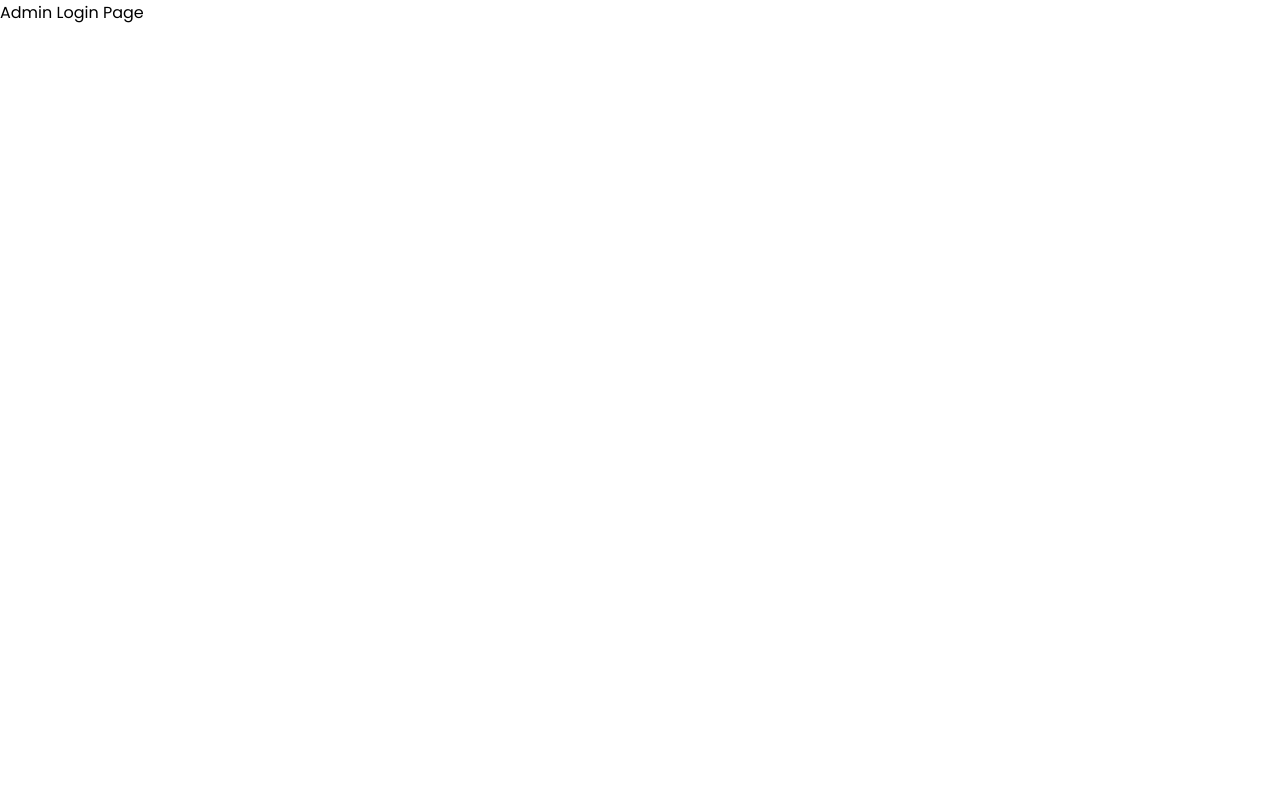
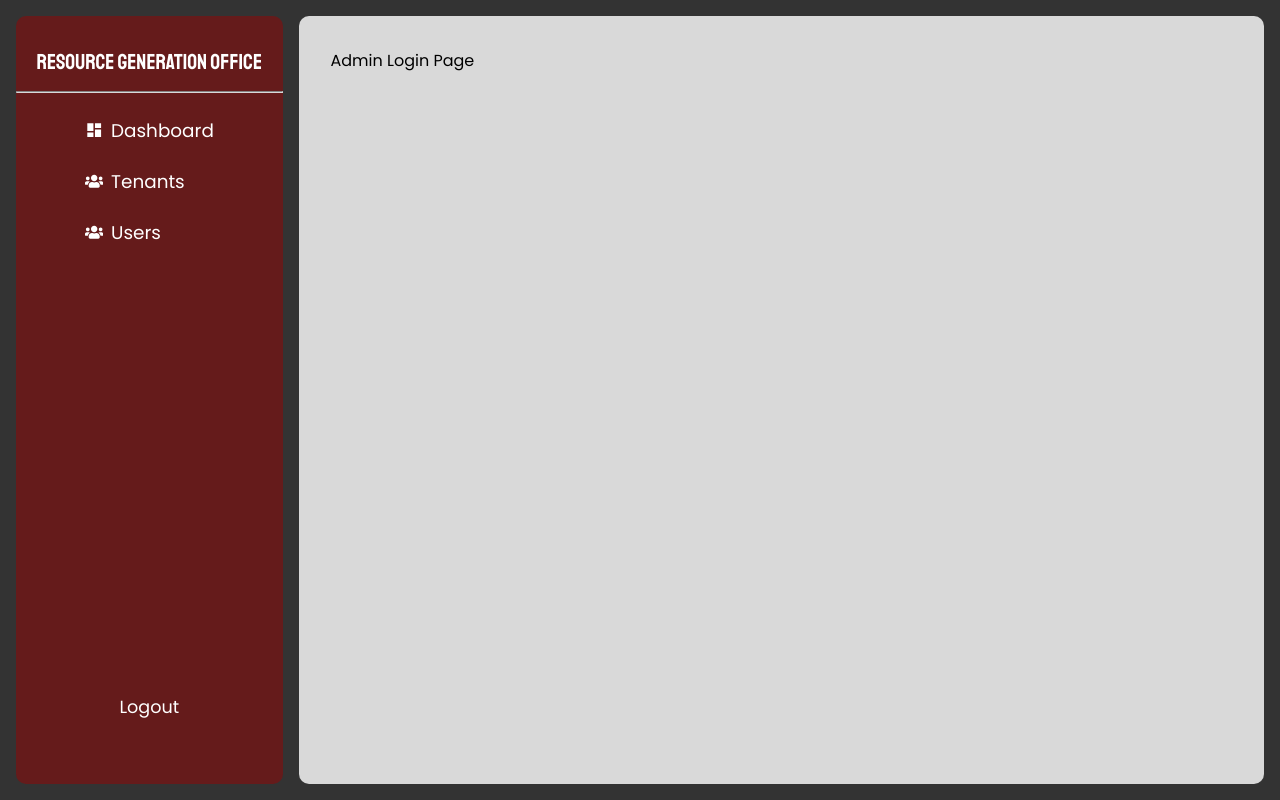
Before and after one commit to hubymeme22/BatstateU-tenants, a React (Vite) app: page /admin/login in a window 1280 px wide. Built offline with nearby package versions, Linux system fonts and the light colour scheme; the HTML template or start-up script is replaced by a standard one.

Commit message:
Refactor routes to have exact path

```diff
--- a/src/components/sidebar/index.jsx
+++ b/src/components/sidebar/index.jsx
@@ -15,7 +15,7 @@ function Sidebar() {
         <LineBreak />
 
         <Nav>
-          <NavLink to="/admin/">
+          <NavLink to="/admin" end>
             <MdDashboard />
             Dashboard
           </NavLink>
--- a/src/components/layout.jsx
+++ b/src/layouts/Main.jsx
@@ -1,19 +1,23 @@
 import React from 'react';
+import { Outlet } from 'react-router-dom';
 import styled from 'styled-components';
-import Sidebar from './sidebar';
 
-function Layout({ children }) {
+import Sidebar from '../components/sidebar';
+
+function Main() {
   return (
-    <StyledLayout>
+    <MainContainer>
       <Sidebar />
-      <Content>{children}</Content>
-    </StyledLayout>
+      <Content>
+        <Outlet />
+      </Content>
+    </MainContainer>
   );
 }
 
-export default Layout;
+export default Main;
 
-const StyledLayout = styled.div`
+const MainContainer = styled.div`
   background-color: #333;
   padding: 1em;
   min-height: 100vh;
--- a/src/pages/admin/dashboard/index.jsx
+++ b/src/pages/admin/dashboard/index.jsx
@@ -1,8 +1,7 @@
 import React from 'react';
-import Layout from '../../../components/layout';
 
 function Dashboard() {
-  return <Layout>Dashboard Page</Layout>;
+  return <>Dashboard Page</>;
 }
 
 export default Dashboard;
--- a/src/pages/admin/tenants/index.jsx
+++ b/src/pages/admin/tenants/index.jsx
@@ -1,8 +1,7 @@
 import React from 'react';
-import Layout from '../../../components/layout';
 
 function Tenants() {
-  return <Layout>Tenants Page</Layout>;
+  return <>Tenants Page</>;
 }
 
 export default Tenants;
--- a/src/pages/admin/users/index.jsx
+++ b/src/pages/admin/users/index.jsx
@@ -1,8 +1,7 @@
 import React from 'react';
-import Layout from '../../../components/layout';
 
 function Users() {
-  return <Layout>Users Page</Layout>;
+  return <>Users Page</>;
 }
 
 export default Users;
--- a/src/routes/admin.jsx
+++ b/src/routes/admin.jsx
@@ -1,22 +1,30 @@
+import Main from '../layouts/Main';
+
 import Dashboard from '../pages/admin/dashboard';
 import Tenants from '../pages/admin/tenants';
 import Users from '../pages/admin/users';
 
 export const adminRoutes = [
   {
-    path: '/admin/login',
+    path: '/admin',
+    element: <Main />,
+    children: [
+      {
+        index: true,
+        element: <Dashboard />,
+      },
+      {
+        path: 'login',
         element: <>Admin Login Page</>,
       },
       {
-    path: '/admin/',
-    element: <Dashboard />,
-  },
-  {
-    path: '/admin/tenants',
+        path: 'tenants',
         element: <Tenants />,
       },
       {
-    path: '/admin/users',
+        path: 'users',
         element: <Users />,
       },
+    ],
+  },
 ];
```
Lines whose indentation alone changed are shown as unchanged.
